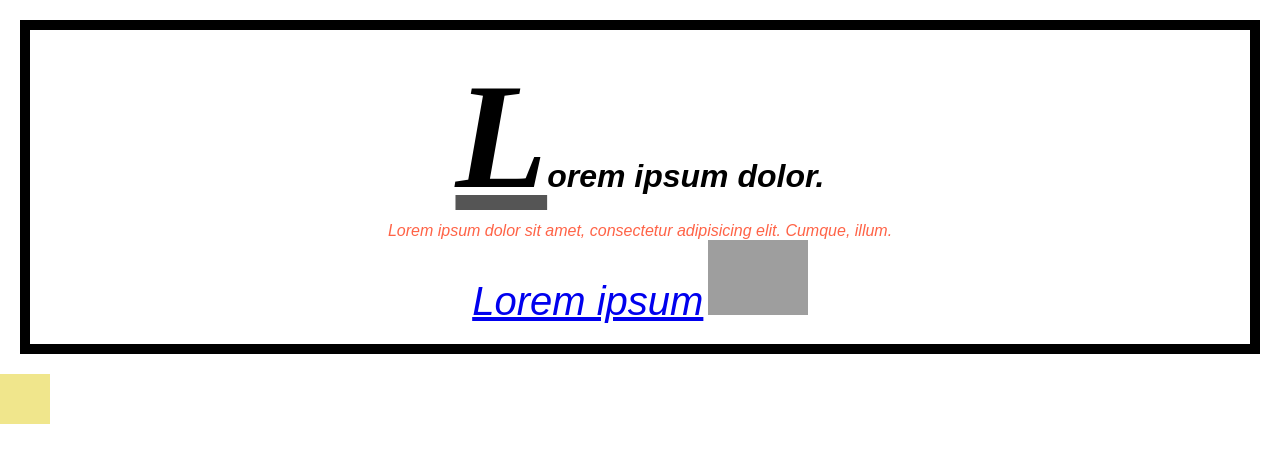
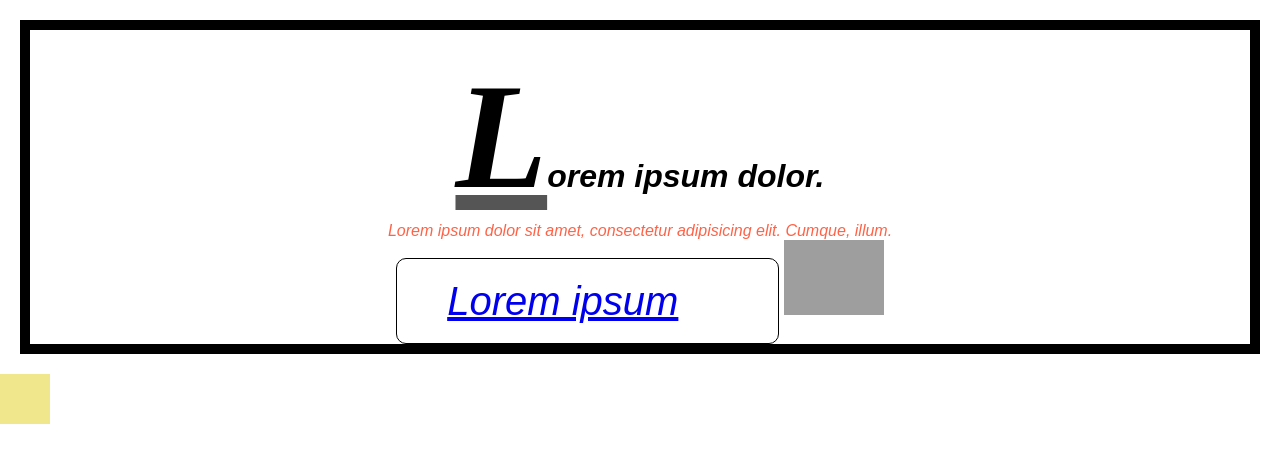
Before and after one commit to huyhai1994/teaching-html, a website built with webpack: page selector/index.html in a window 1280 px wide. Built offline with nearby package versions, Linux system fonts and the light colour scheme; grey boxes are pictures that could not be loaded.

Commit message:
selector

```diff
--- a/selector/App.css
+++ b/selector/App.css
@@ -50,6 +50,16 @@ a {
   width: 100px;
   height: 1000px;
   font-size: 40px;
+  /*
+  padding: 20px 20px 20px 20px;
+
+  */
+  padding-top: 20px;
+  padding-bottom: 20px;
+  padding-left: 50px;
+  padding-right: 100px;
+  border: black 1px solid;
+  border-radius: 10px;
 }
 
 img {
```
